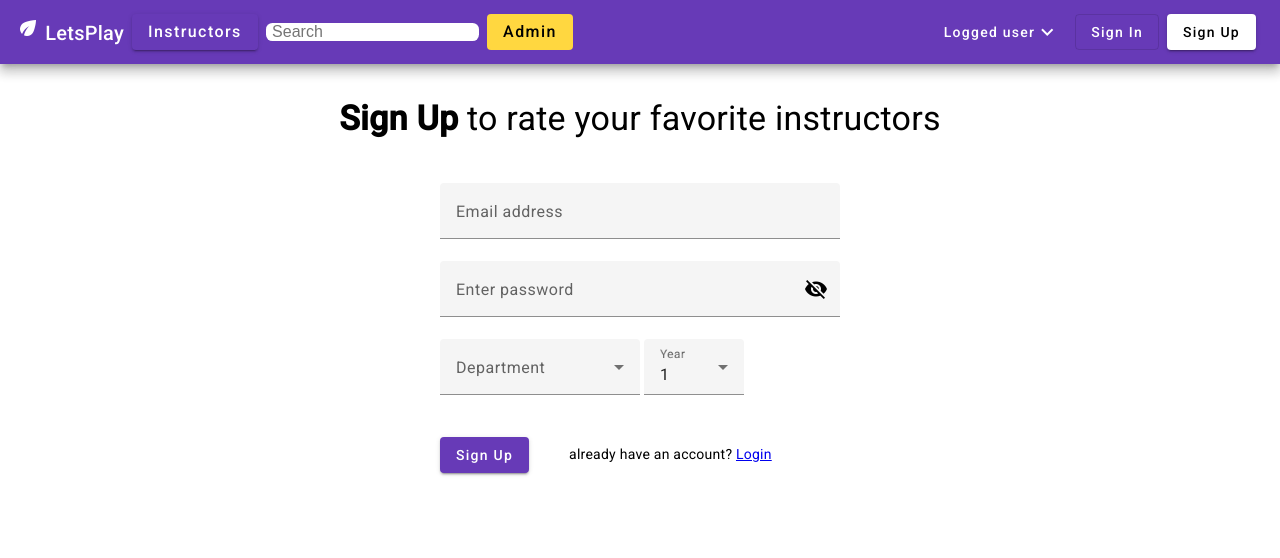
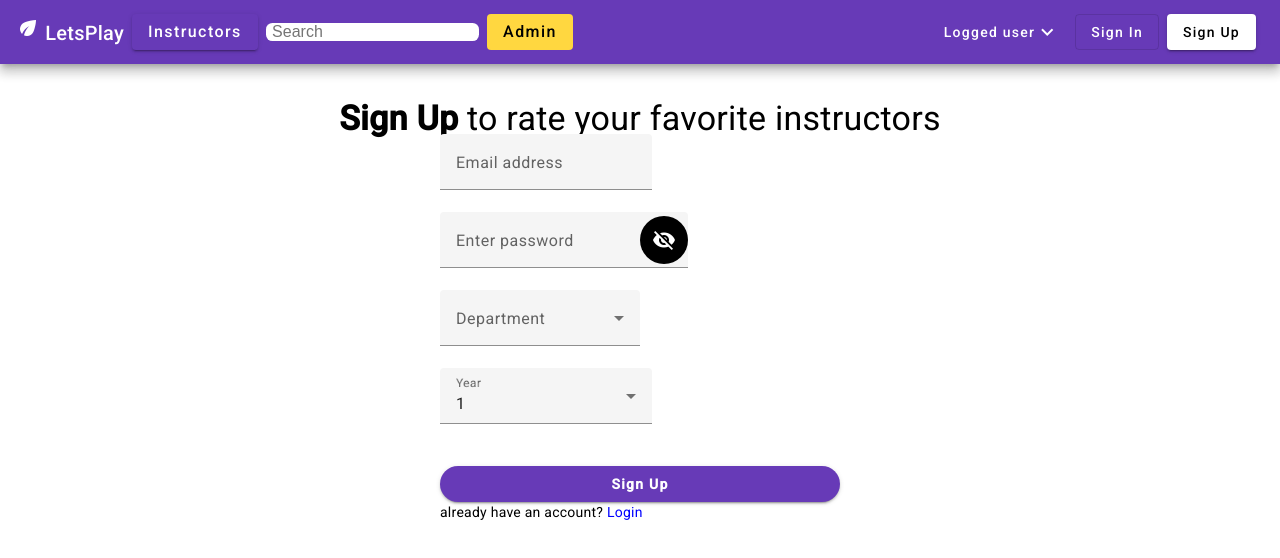
Before and after one commit to ProfReview/prof-review, an Angular app in the folder frontend/: page /signup in a window 1280 px wide. Shown: the top 558 px of the page. Built offline with nearby package versions, Linux system fonts and the light colour scheme; a web font is replaced by a local one.

Commit message:
some navbar edits --conflict-fix

```diff
--- a/frontend/src/app/app-routing.module.ts
+++ b/frontend/src/app/app-routing.module.ts
@@ -2,7 +2,6 @@ import { InstructorProfileComponent } from './components/instructor-profile/inst
 import { NgModule } from '@angular/core';
 import { RouterModule, Routes } from '@angular/router';
 import { InstructorReviewInputComponent } from './components/instructor-review-input/instructor-review-input.component';
-import { InstructorReviewComponent } from './components/instructor-review/instructor-review.component';
 
 import { LoginComponent } from './components/login/login.component';
 import { SignupComponent } from './components/signup/signup.component';
--- a/frontend/src/app/app.module.ts
+++ b/frontend/src/app/app.module.ts
@@ -99,4 +99,4 @@ import {MatTabsModule} from '@angular/material/tabs';
   bootstrap: [AppComponent],
   entryComponents:[InstructorReviewInputComponent]
 })
-export class AppModule {}
+export class AppModule { }
--- a/frontend/src/app/components/signup/signup.component.css
+++ b/frontend/src/app/components/signup/signup.component.css
@@ -1,10 +1,75 @@
-.example-radio-button{margin-left: 7px;}
-.width-50{width: 49%;}
-.ml-1{margin-left: 1%;}
-.ml-2{margin-left: 2%;}
-.width-100{width: 100%;}
-.width-25{width: 25%;}
+.container {
+    height: 100vh;
+    width: 100vw;
+    display: flex;
+    justify-content: center;
+    align-items: center;
+  }
 
-::ng-deep .input {
-  background-color: white;
-}
+  .inner-container {
+    display: flex;
+    flex-direction: column;
+    align-items: center;
+    justify-content: center;
+    width: 400px;
+    height: 350px;
+    box-shadow: 2px 2px 109px 8px #888888;
+    padding: 1em;
+    border-radius: .5em;
+  }
+
+  .inner-container h2 {
+    margin-top: 1em;
+  }
+
+  form {
+    display: flex;
+    flex-direction: column;
+    align-items: center;
+    justify-content: space-around;
+    width: 100%;
+    height: 100%;
+  }
+
+  input, button {
+    width: 100%;
+  }
+
+  button {
+    cursor: pointer;
+    border: none;
+    border-radius: 2em;
+    font-size: 1em;
+    height: 3em;
+    color: white;
+    background-color: black;
+    font-weight: bold;
+  }
+
+  input {
+    height: 2em;
+    width: 94%;
+    border-radius: 5px;
+    border: 2px solid rgb(206, 206, 206);
+    font-size: 1.5em;
+    padding-left: .6em;
+  }
+
+  input:focus {
+    outline: none;
+    border: rgb(90, 90, 90) solid 2px;
+  }
+
+  h1, h2 {
+    font-weight: normal;
+  }
+
+
+  h1 strong {
+    font-weight: 900;
+  }
+
+  a {
+    text-decoration: none;
+    color: blue;
+  }
--- a/frontend/src/app/components/signup/signup.component.ts
+++ b/frontend/src/app/components/signup/signup.component.ts
@@ -1,4 +1,5 @@
 import { Component } from '@angular/core';
+import { ViewEncapsulation } from '@angular/core';
 
 @Component({
   selector: 'app-signup',
```
